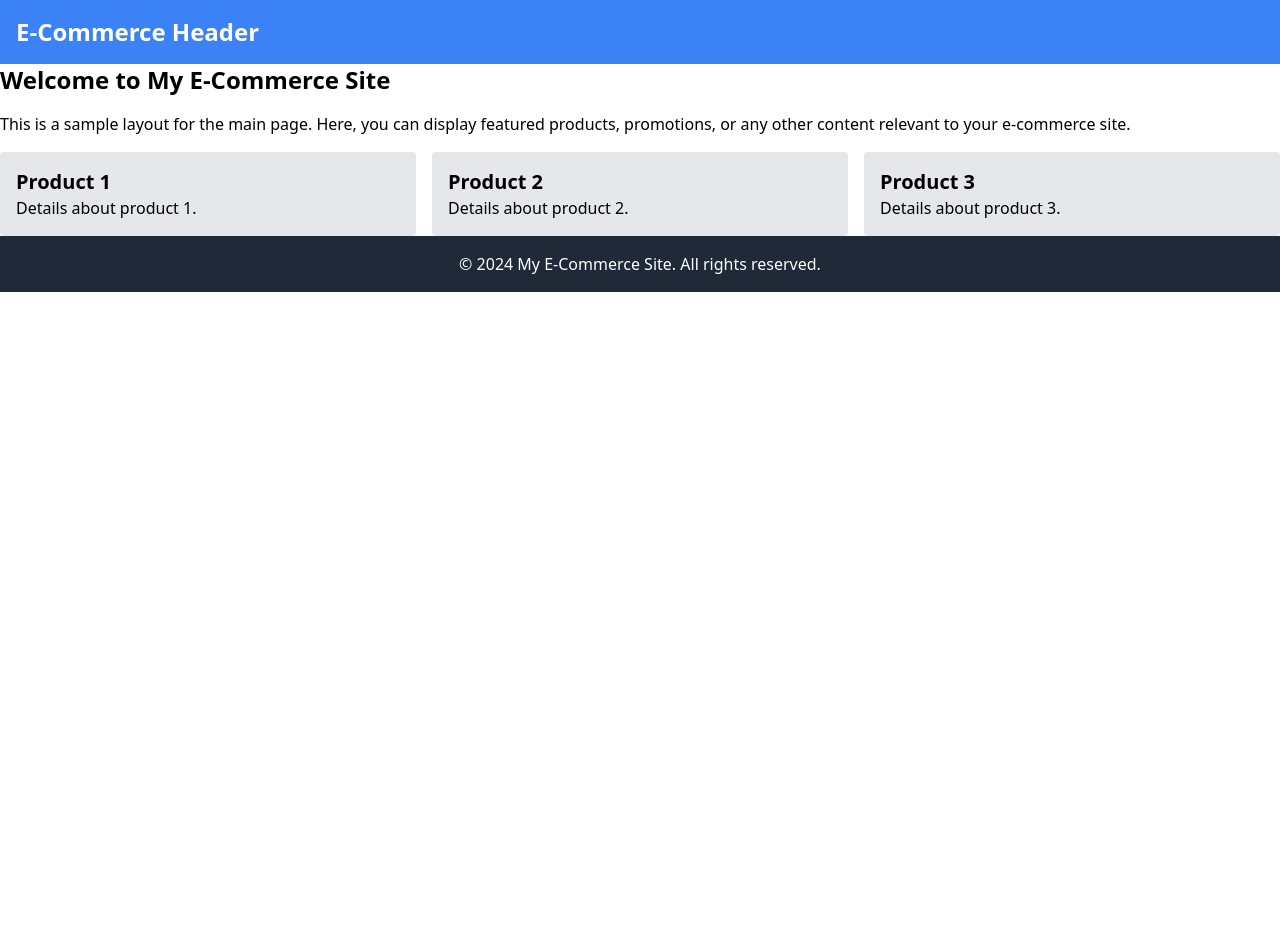
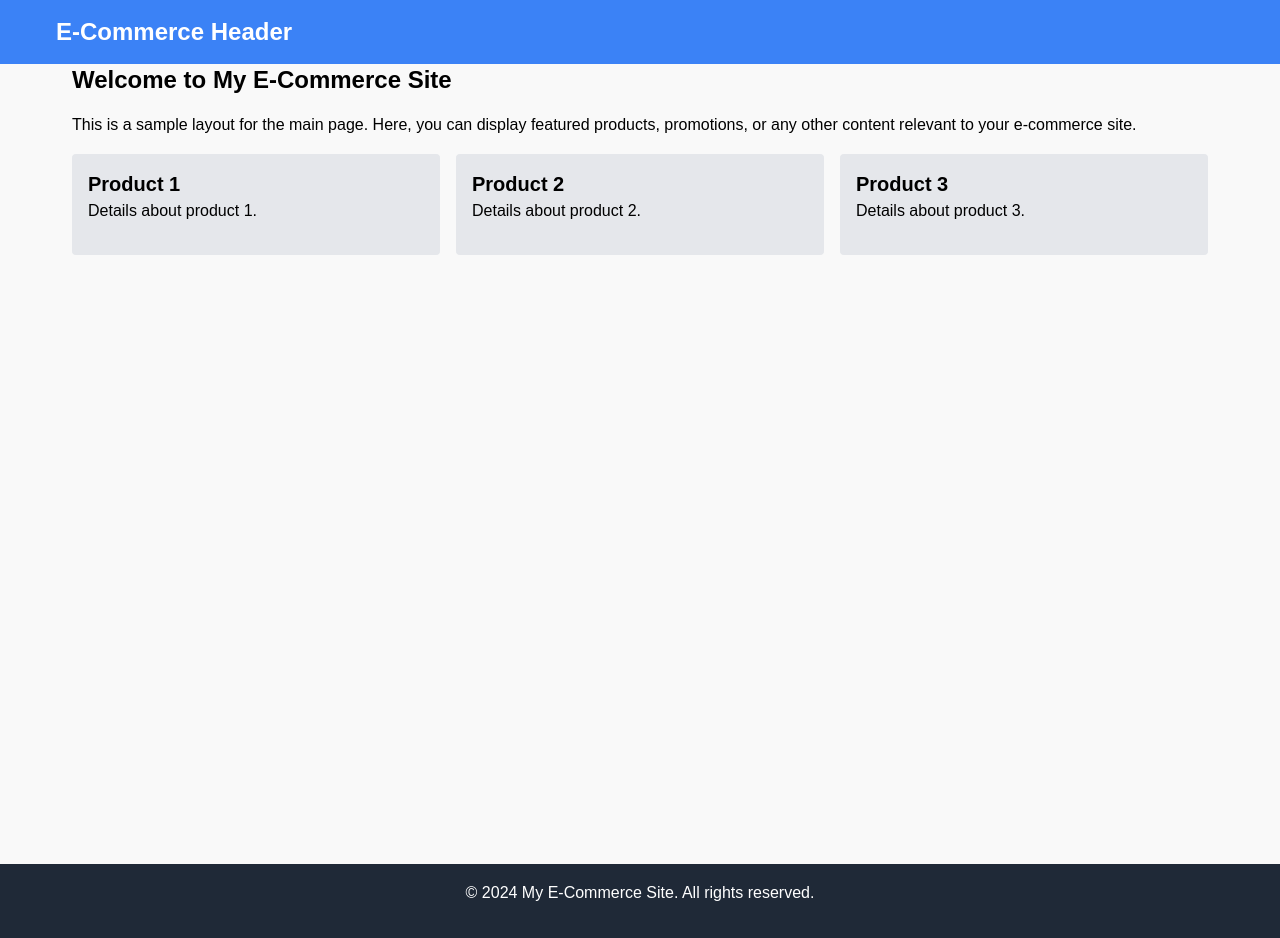
Before and after one commit to joseph-johnson27001/e-commerce, a Nuxt app: page / in a window 1280 px wide. Before the commit the page ends 800 px from the top, so only its background shows below. Built offline with nearby package versions, Linux system fonts and the light colour scheme.

Commit message:
Global styles

```diff
--- a/assets/css/main.css
+++ b/assets/css/main.css
@@ -0,0 +1,36 @@
+/* assets/css/main.css */
+
+/* Global Styles */
+body {
+    font-family: Arial, sans-serif;
+    line-height: 1.6;
+    margin: 0;
+    padding: 0;
+    background-color: #f9f9f9;
+}
+
+/* Container Styles */
+.container {
+    max-width: 1200px;
+    margin: 0 auto;
+    padding: 0 1rem;
+
+}
+
+/* Text and Elements */
+h1,
+h2,
+h3 {
+    margin: 0;
+    padding: 0;
+}
+
+p {
+    margin-bottom: 1rem;
+}
+
+/* Grid Styles */
+.grid {
+    display: grid;
+    gap: 1rem;
+}
--- a/layouts/default.vue
+++ b/layouts/default.vue
@@ -1,7 +1,8 @@
+<!-- layouts/default.vue -->
 <template>
   <div>
     <Header />
-    <main>
+    <main class="container p-4 min-h-screen">
       <Nuxt />
     </main>
     <Footer />
@@ -20,4 +21,6 @@ export default {
 };
 </script>
 
-<style></style>
+<style>
+/* Global layout styles */
+</style>
--- a/nuxt.config.js
+++ b/nuxt.config.js
@@ -3,32 +3,28 @@ export default {
   ssr: false,
 
   // Target: https://go.nuxtjs.dev/config-target
-  target: 'static',
+  target: "static",
 
   // Global page headers: https://go.nuxtjs.dev/config-head
   head: {
-    title: 'e-commerce',
+    title: "e-commerce",
     htmlAttrs: {
-      lang: 'en'
+      lang: "en",
     },
     meta: [
-      { charset: 'utf-8' },
-      { name: 'viewport', content: 'width=device-width, initial-scale=1' },
-      { hid: 'description', name: 'description', content: '' },
-      { name: 'format-detection', content: 'telephone=no' }
+      { charset: "utf-8" },
+      { name: "viewport", content: "width=device-width, initial-scale=1" },
+      { hid: "description", name: "description", content: "" },
+      { name: "format-detection", content: "telephone=no" },
     ],
-    link: [
-      { rel: 'icon', type: 'image/x-icon', href: '/favicon.ico' }
-    ]
+    link: [{ rel: "icon", type: "image/x-icon", href: "/favicon.ico" }],
   },
 
   // Global CSS: https://go.nuxtjs.dev/config-css
-  css: [
-  ],
+  css: ["~/assets/css/main.css"],
 
   // Plugins to run before rendering page: https://go.nuxtjs.dev/config-plugins
-  plugins: [
-  ],
+  plugins: [],
 
   // Auto import components: https://go.nuxtjs.dev/config-components
   components: true,
@@ -36,14 +32,12 @@ export default {
   // Modules for dev and build (recommended): https://go.nuxtjs.dev/config-modules
   buildModules: [
     // https://go.nuxtjs.dev/tailwindcss
-    '@nuxtjs/tailwindcss',
+    "@nuxtjs/tailwindcss",
   ],
 
   // Modules: https://go.nuxtjs.dev/config-modules
-  modules: [
-  ],
+  modules: [],
 
   // Build Configuration: https://go.nuxtjs.dev/config-build
-  build: {
-  }
-}
+  build: {},
+};
--- a/pages/index.vue
+++ b/pages/index.vue
@@ -1,5 +1,6 @@
+<!-- pages/index.vue -->
 <template>
-  <div>
+  <div class="container">
     <h1 class="text-2xl font-bold mb-4">Welcome to My E-Commerce Site</h1>
     <p class="mb-4">
       This is a sample layout for the main page. Here, you can display featured
```
